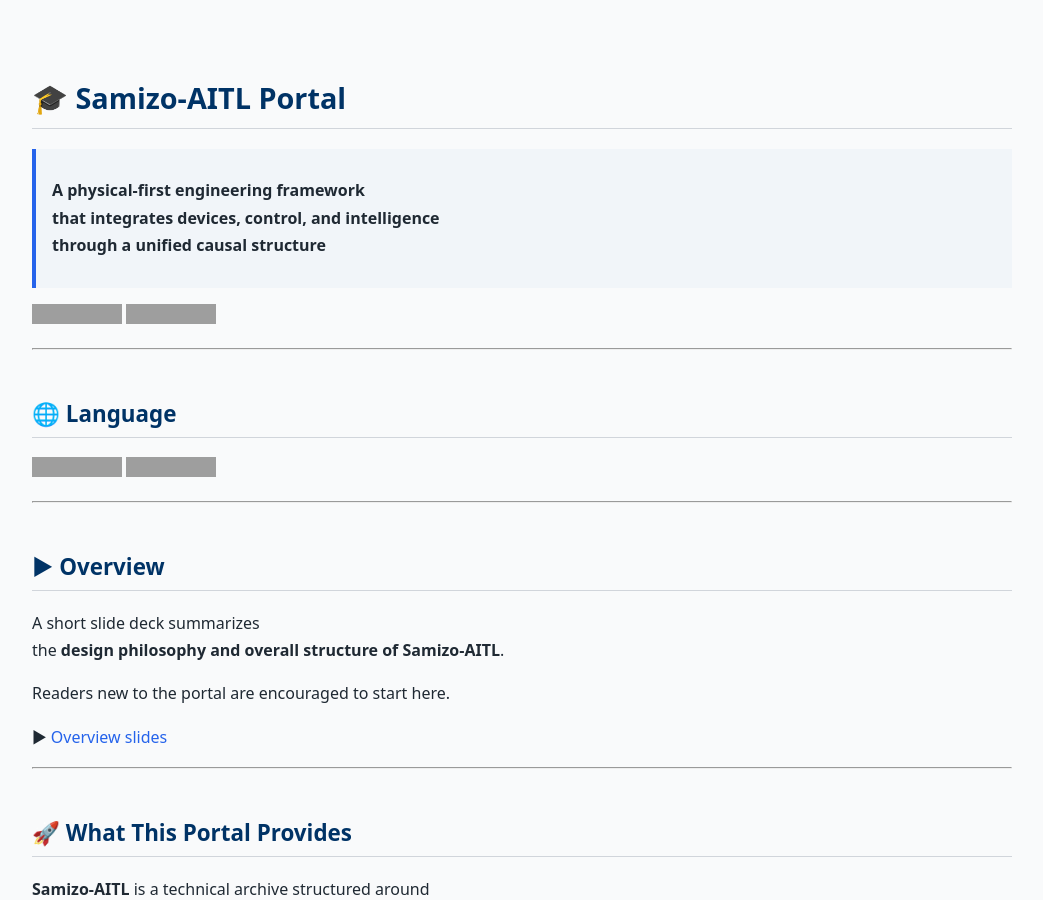
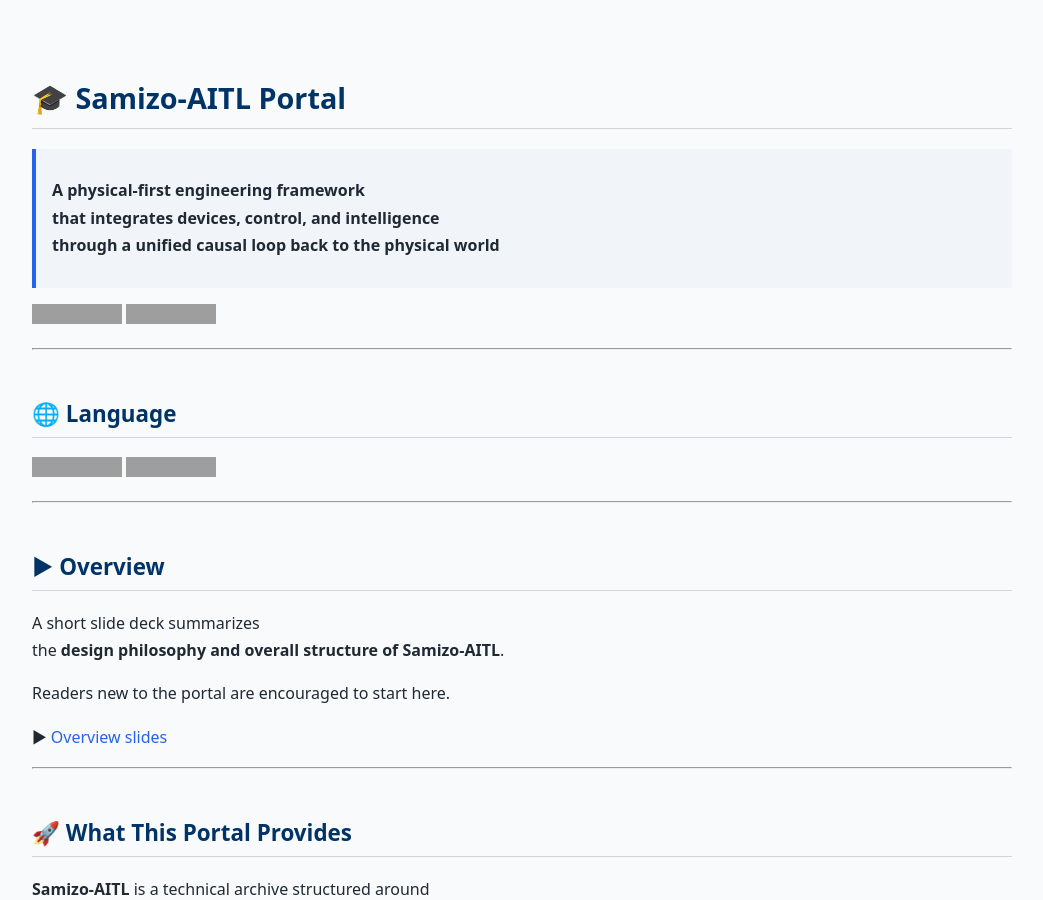
Before and after one commit to Samizo-AITL/Samizo-AITL.github.io, a Jekyll site: the page built from portal/en/index.md, in a window 1280 px wide and 900 px high. Shown: the whole window, without its empty margins (118-1161 px from the left). Built offline with Jekyll 4.4.1, drawn with Linux system fonts in a browser that asks for light colours; grey boxes are pictures that could not be loaded.

Commit message:
Update index.md

```diff
--- a/portal/en/index.md
+++ b/portal/en/index.md
@@ -7,7 +7,7 @@ description: A physical-first engineering archive that integrates devices, contr
 # 🎓 Samizo-AITL Portal
 > **A physical-first engineering framework
 > that integrates devices, control, and intelligence
-> through a unified causal structure**
+> through a unified causal loop back to the physical world**
 
 [![GitHub](https://img.shields.io/badge/GitHub-Samizo--AITL-black?logo=github)](https://github.com/Samizo-AITL)
 [![Zenn](https://img.shields.io/badge/Zenn-Articles-blue?logo=zenn)](https://zenn.dev/samizo_aitl)
```
